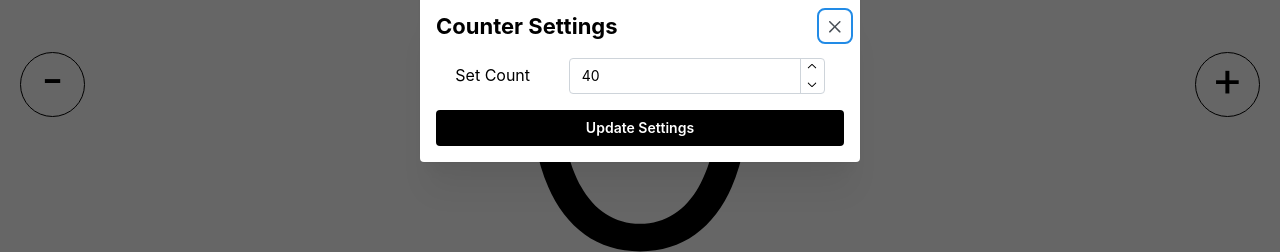
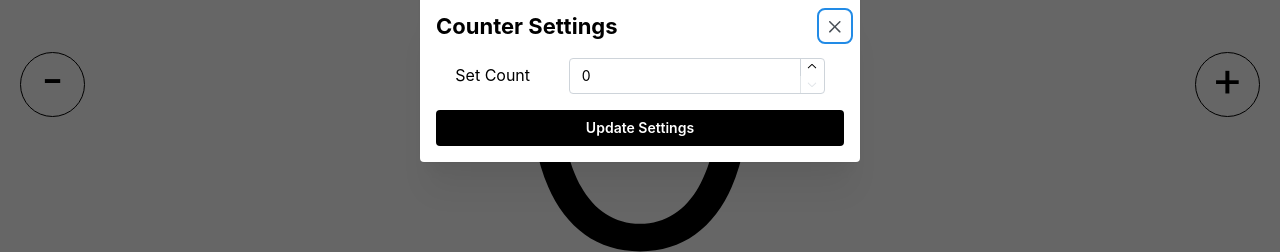
Before and after one commit to MuhammadHarisBaloch/time-machine, a Next.js app: page /counter in a window 1280 px wide. Both pictures are taken after a click on the icon 655 px from the left and 35 px from the top of the page. Shown: the part 322-574 px from the top of the page. Built offline with nearby package versions, Linux system fonts and the light colour scheme.

Commit message:
Counter Project Completed 🚀

```diff
--- a/app/counter/page.tsx
+++ b/app/counter/page.tsx
@@ -5,6 +5,7 @@ import CounterControls from "../../components/Counter/Controls";
 import InfoOverlay from "../../components/Counter/InfoOverlay";
 import PopHeart from "../../components/Counter/PopHeart";
 import RoundedButton from "../../components/Counter/RoundedButton";
+import openSettingsModal from "@/components/SettingsModal";
 
 export default function Counter() {
   const [counter, setCounter] = useState(0);
@@ -18,6 +19,14 @@ export default function Counter() {
         }}
         onReloadClick={() => {
           setCounter(0);
+        }}
+        onSettingClick={() => {
+          openSettingsModal({
+            counter: counter,
+            onUpdateCounter: (newCounter) => {
+              setCounter(newCounter);
+            },
+          });
         }}
       />
       <Flex align="center" justify="space-between" p="lg">
--- a/components/Counter/Controls/index.tsx
+++ b/components/Counter/Controls/index.tsx
@@ -31,9 +31,7 @@ function CounterControls({
           onClick={onInfoClick}
         />
         <IconSettingsFilled
-          onClick={() => {
-            openSettingsModal({ counter: 40 });
-          }}
+          onClick={onSettingClick}
           className="hover-expand pointer"
           size={30}
         />
--- /dev/null
+++ b/components/Counter/UpdateCounterModal/index.tsx
@@ -0,0 +1,38 @@
+import { Stack, Flex, NumberInput, Button, Text } from "@mantine/core";
+import { modals } from "@mantine/modals";
+import { useState } from "react";
+
+interface UpdateCounterModalProps {
+  counter: number;
+  onUpdateCounter: (newCounter: number) => void;
+}
+
+export default function UpdateCounterModal({
+  counter,
+  onUpdateCounter,
+}: UpdateCounterModalProps) {
+  const [newCounter, setNewCounter] = useState<string | number>(counter);
+
+  return (
+    <Stack>
+      <Flex align="center" justify="space-around">
+        <Text>Set Count </Text>
+        <NumberInput
+          onChange={setNewCounter}
+          min={0}
+          defaultValue={counter}
+          value={newCounter}
+        />
+      </Flex>
+      <Button
+        color="black"
+        onClick={() => {
+          onUpdateCounter(+newCounter);
+          modals.closeAll();
+        }}
+      >
+        Update Settings
+      </Button>
+    </Stack>
+  );
+}
--- a/components/SettingsModal/index.tsx
+++ b/components/SettingsModal/index.tsx
@@ -1,28 +1,41 @@
 import { Button, Flex, NumberInput, Stack, Text, Title } from "@mantine/core";
 import { modals } from "@mantine/modals";
+import { useState } from "react";
+import UpdateCounterModal from "../Counter/UpdateCounterModal";
 
 interface openSettingsModalProps {
   counter: number;
+  onUpdateCounter: (newCounter: number) => void;
 }
 
-export default function openSettingsModal({ counter }: openSettingsModalProps) {
+export default function openSettingsModal({
+  counter,
+  onUpdateCounter,
+}: openSettingsModalProps) {
   modals.open({
     title: <Title order={3}>Counter Settings</Title>,
     children: (
-      <Stack>
-        <Flex align="center" justify="space-around">
-          <Text>Set Count </Text>
-          <NumberInput min={0} defaultValue={counter} />
-        </Flex>
-        <Button
-          color="black"
-          onClick={() => {
-            modals.closeAll();
-          }}
-        >
-          Update Settings
-        </Button>
-      </Stack>
+      <UpdateCounterModal counter={counter} onUpdateCounter={onUpdateCounter} />
+      // <Stack>
+      //   <Flex align="center" justify="space-around">
+      //     <Text>Set Count </Text>
+      //     <NumberInput
+      //       value={newCounter}
+      //       onChange={setNewCounter}
+      //       min={0}
+      //       defaultValue={counter}
+      //     />
+      //   </Flex>
+      //   <Button
+      //     color="black"
+      //     onClick={() => {
+      //       onUpdateCounter(+newCounter);
+      //       modals.closeAll();
+      //     }}
+      //   >
+      //     Update Settings
+      //   </Button>
+      // </Stack>
     ),
     centered: true,
   });
```
